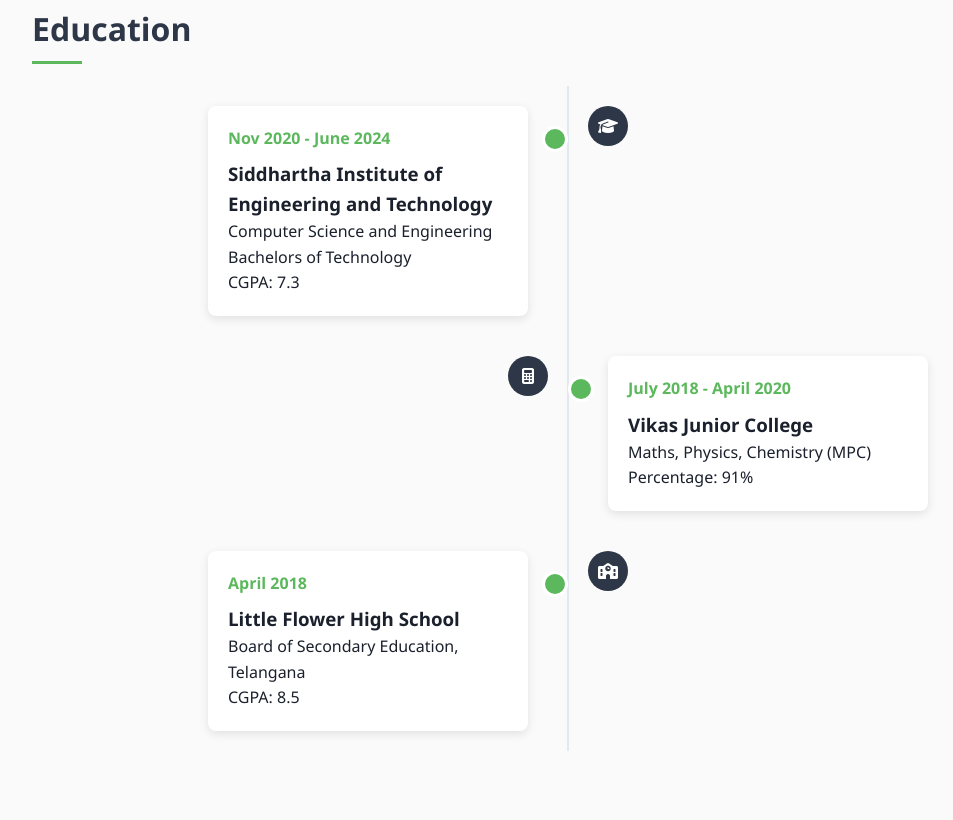
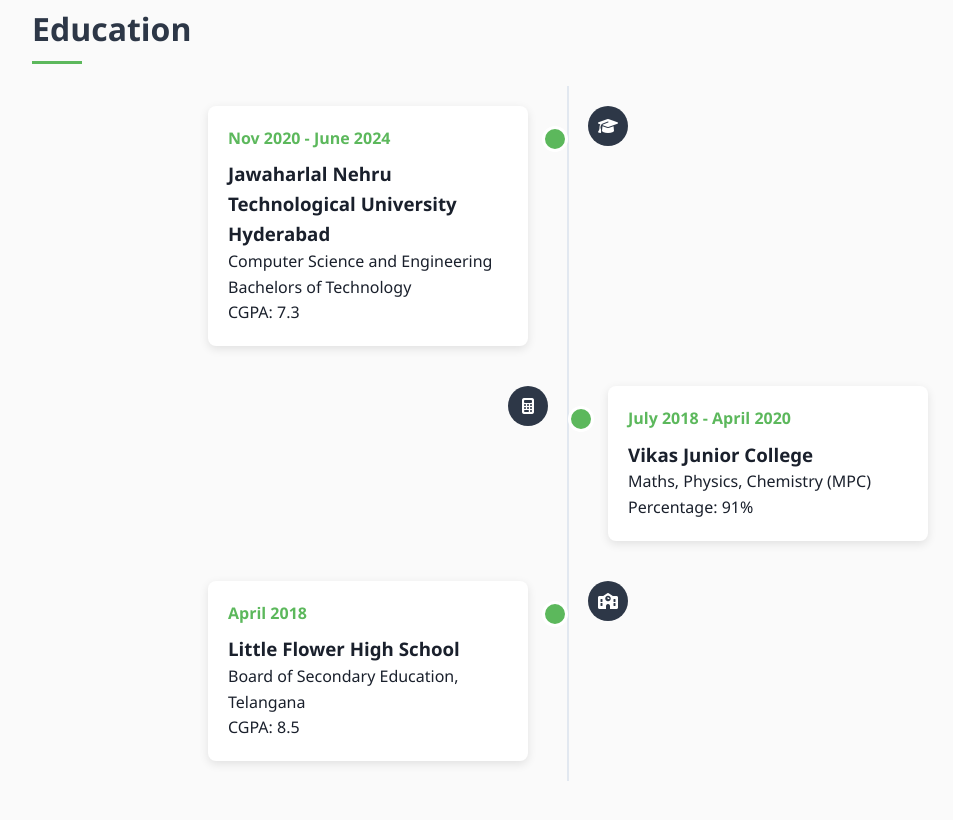
Before and after one commit to kukkadapusanthoshi/Portfolio, a plain HTML site: page index.html in a window 1280 px wide. Shown: the part 1980-2800 px from the top of the page, without its empty margins (72-1025 px from the left). Drawn offline with Linux system fonts and the light colour scheme.

Commit message:
v5 --Update_college

```diff
--- a/index.html
+++ b/index.html
@@ -114,7 +114,7 @@
             <div class="timeline-item">
                 <div class="timeline-content">
                     <div class="timeline-date">Nov 2020 - June 2024</div>
-                    <h3>Siddhartha Institute of Engineering and Technology</h3>
+                    <h3>Jawaharlal Nehru Technological University Hyderabad</h3>
                     <p>Computer Science and Engineering Bachelors of Technology</p>
                     <p>CGPA: 7.3</p>
                 </div>
```
